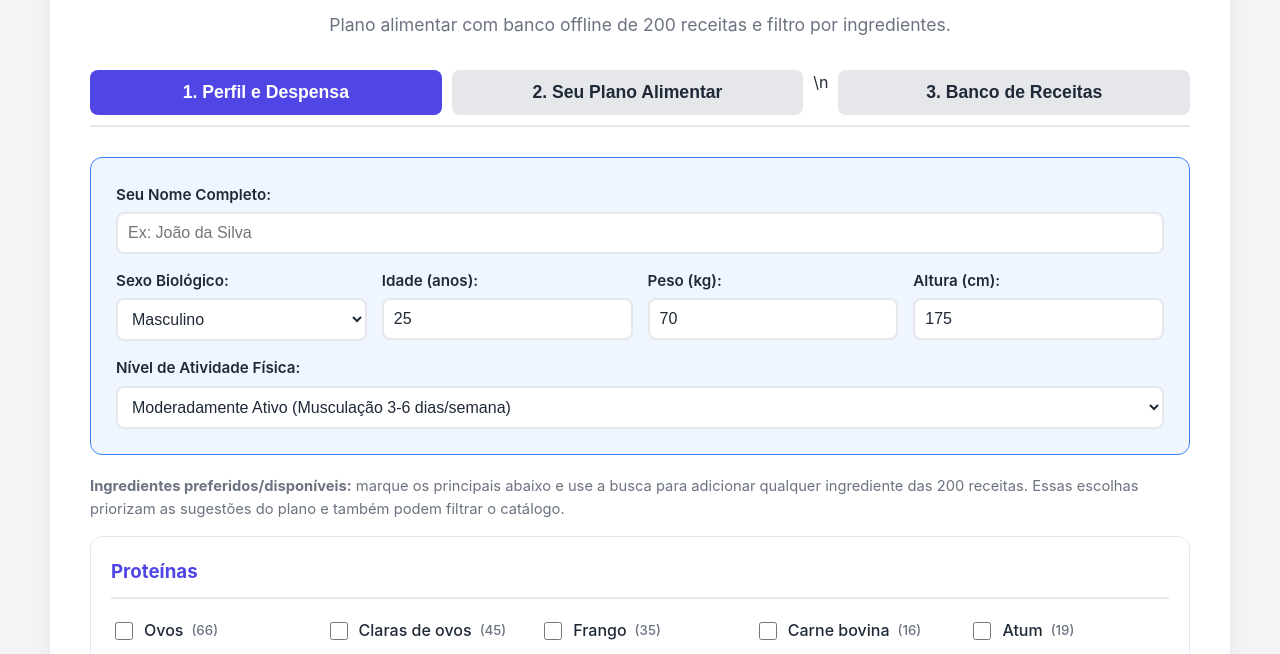
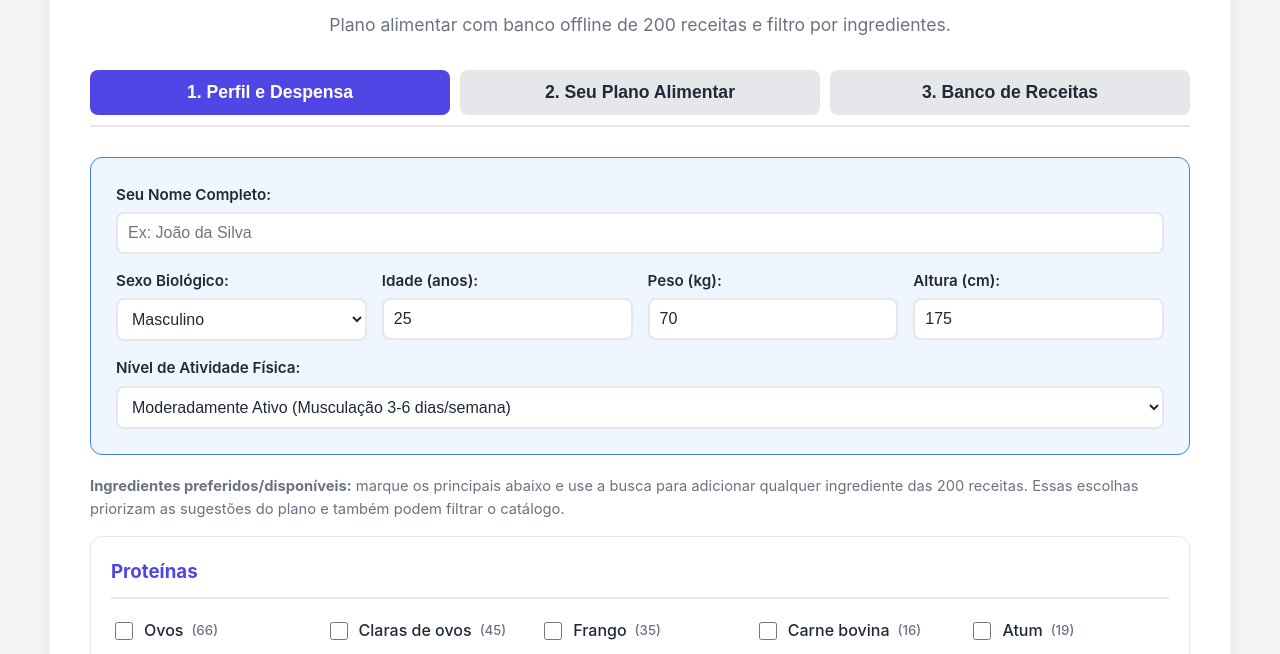
Before and after one commit to pablopcsantos/diet-calc, a plain HTML site: page index.html in a window 1280 px wide. Shown: the part 146-800 px from the top of the page. Drawn offline with Linux system fonts and the light colour scheme.

Commit message:
Normalize HTML line breaks

```diff
--- a/index.html
+++ b/index.html
@@ -193,7 +193,8 @@
 
     <div class="tabs-nav">
         <button class="tab-btn active" onclick="switchTab('tab-ingredientes', this)">1. Perfil e Despensa</button>
-        <button class="tab-btn" onclick="switchTab('tab-plano', this)">2. Seu Plano Alimentar</button>\n        <button class="tab-btn" onclick="switchTab('tab-receitas', this)">3. Banco de Receitas</button>
+        <button class="tab-btn" onclick="switchTab('tab-plano', this)">2. Seu Plano Alimentar</button>
+        <button class="tab-btn" onclick="switchTab('tab-receitas', this)">3. Banco de Receitas</button>
     </div>
 
     <!-- ABA 1 -->
@@ -279,4 +280,7 @@
 </div>
 
 
-<script src="recipes-data.js"></script>\n<script src="app.js"></script>\n</body>\n</html>\n
+<script src="recipes-data.js"></script>
+<script src="app.js"></script>
+</body>
+</html>
```
